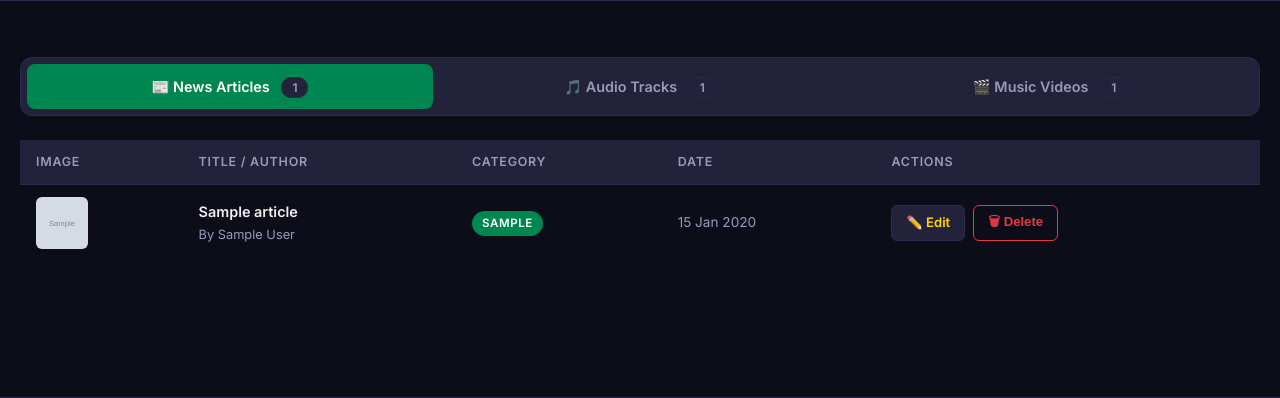
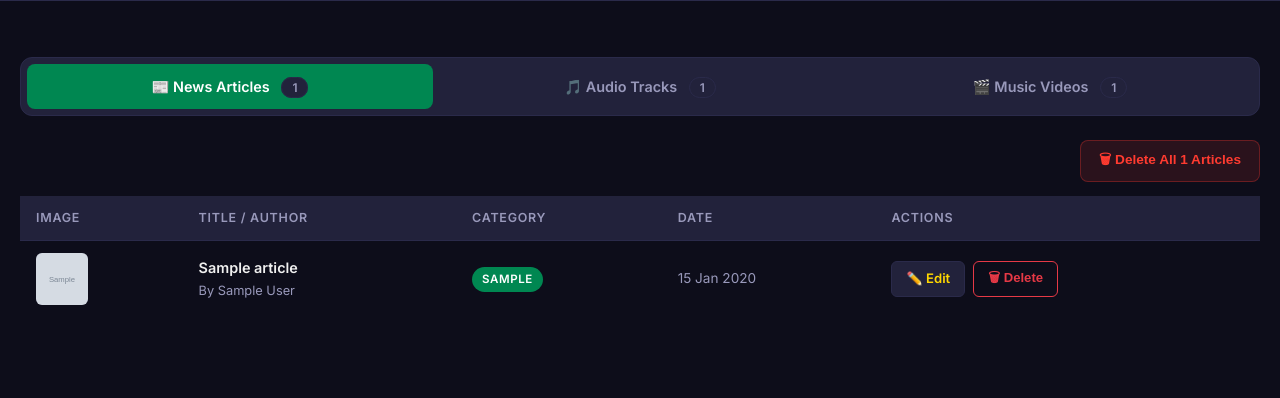
Before and after one commit to dabelinfotech/naijamirage, a Flask app: page /admin in a window 1280 px wide. Shown: the part 373-771 px from the top of the page. Run offline with Flask 3, Linux system fonts and the light colour scheme; the visitor is signed in with stand-in values (Sample User, id 1); tables that the repository leaves empty hold one stand-in row (values such as "Sample post"); grey boxes marked "Sample" are stand-in pictures; some libraries are stand-ins or nearby versions.

Commit message:
Add Delete All News button to admin dashboard

```diff
--- a/app.py
+++ b/app.py
@@ -711,6 +711,20 @@ def admin_delete_video(video_id):
     return redirect(url_for('admin_dashboard'))
 
 
+# ─── Admin: bulk delete all news ──────────────────────────────────────────────
+
+@app.route('/admin/news/delete-all', methods=['POST'])
+@login_required
+def admin_delete_all_news():
+    articles = NewsArticle.query.all()
+    for art in articles:
+        delete_file('news_images', art.image_path)
+    NewsArticle.query.delete()
+    db.session.commit()
+    flash(f'All news articles deleted successfully.', 'success')
+    return redirect(url_for('admin_dashboard'))
+
+
 # ─── Static pages ─────────────────────────────────────────────────────────────
 
 @app.route('/about')
--- a/templates/admin.html
+++ b/templates/admin.html
@@ -103,6 +103,16 @@
 
     <!-- ─── News Panel ──────────────────────────────────────────────────────── -->
     <div class="admin-panel active" id="admin-panel-news">
+      {% if articles %}
+      <div style="display:flex;justify-content:flex-end;margin-bottom:14px;">
+        <form method="POST" action="{{ url_for('admin_delete_all_news') }}"
+              onsubmit="return confirm('Delete ALL {{ articles|length }} news articles? This cannot be undone.')">
+          <button type="submit" style="background:rgba(255,59,48,.12);color:#ff3b30;border:1px solid rgba(255,59,48,.3);border-radius:var(--radius-sm);padding:8px 18px;font-size:.85rem;font-weight:600;cursor:pointer;">
+            🗑 Delete All {{ articles|length }} Articles
+          </button>
+        </form>
+      </div>
+      {% endif %}
       {% if articles %}
       <div class="admin-table-wrap">
         <table class="admin-table">
```
